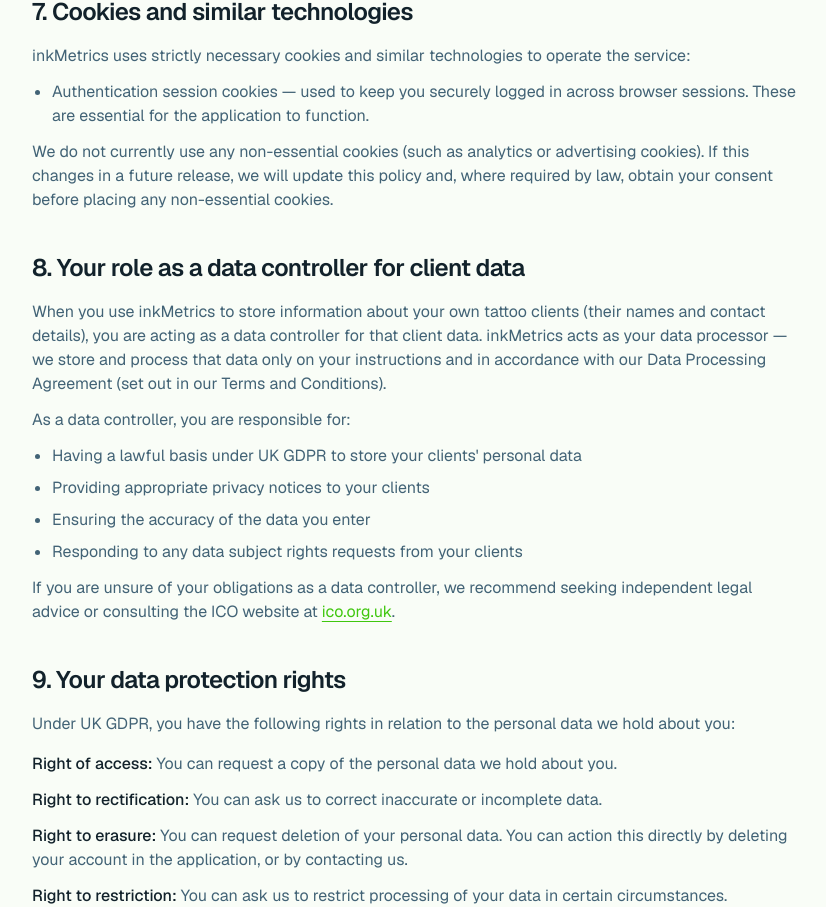
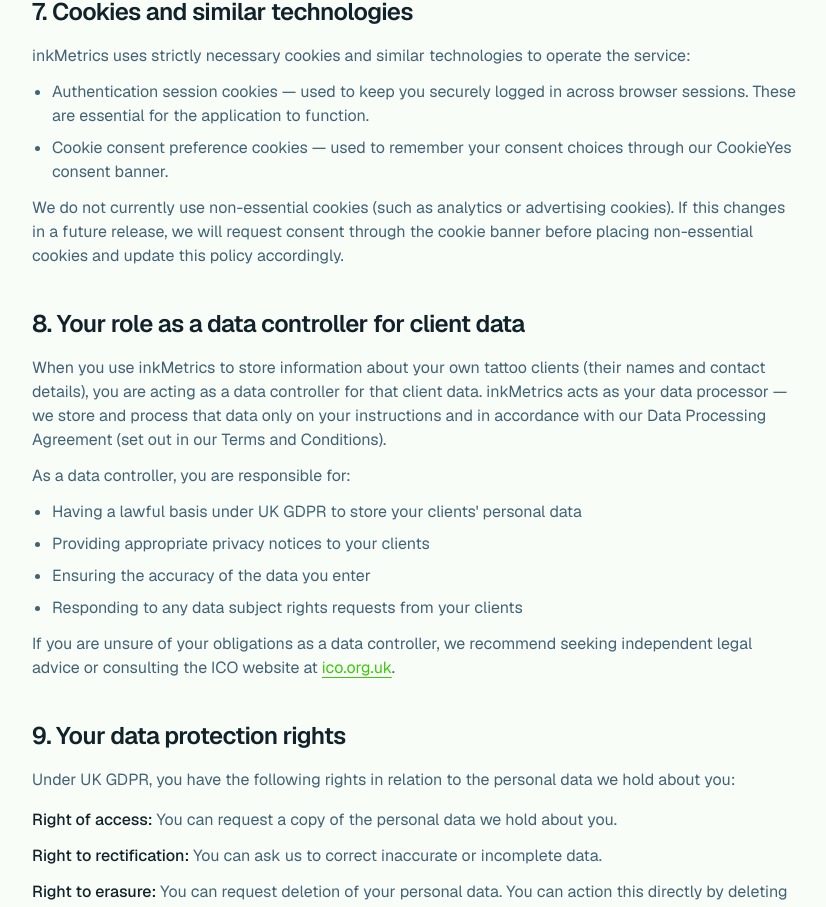
Before and after one commit to kianacox/ink_metrics, a Next.js app: page /privacy-policy in a window 1280 px wide. Shown: the part 3758-4665 px from the top of the page, without its empty margins (224-1050 px from the left). Built offline with nearby package versions, Linux system fonts and the light colour scheme; no server answers.

Commit message:
add cookie banner

```diff
--- a/app/layout.tsx
+++ b/app/layout.tsx
@@ -1,5 +1,6 @@
 import type { Metadata, Viewport } from "next";
 import { Geist } from "next/font/google";
+import Script from "next/script";
 import { ThemeProvider } from "next-themes";
 import "./globals.css";
 
@@ -38,6 +39,11 @@
   return (
     <html lang="en" suppressHydrationWarning>
       <body className={`${geistSans.className} antialiased`}>
+        <Script
+          id="cookieyes"
+          src="https://cdn-cookieyes.com/client_data/f75366e9364ce6cc043a12075111322c/script.js"
+          strategy="beforeInteractive"
+        />
         <ThemeProvider
           attribute="class"
           defaultTheme="system"
--- a/app/privacy-policy/page.tsx
+++ b/app/privacy-policy/page.tsx
@@ -405,12 +405,17 @@
                   logged in across browser sessions. These are essential for
                   the application to function.
                 </li>
+                <li>
+                  Cookie consent preference cookies — used to remember your
+                  consent choices through our CookieYes consent banner.
+                </li>
               </ul>
               <p className="mt-3 text-muted-foreground">
-                We do not currently use any non-essential cookies (such as
+                We do not currently use non-essential cookies (such as
                 analytics or advertising cookies). If this changes in a future
-                release, we will update this policy and, where required by law,
-                obtain your consent before placing any non-essential cookies.
+                release, we will request consent through the cookie banner
+                before placing non-essential cookies and update this policy
+                accordingly.
               </p>
             </section>
 
```
